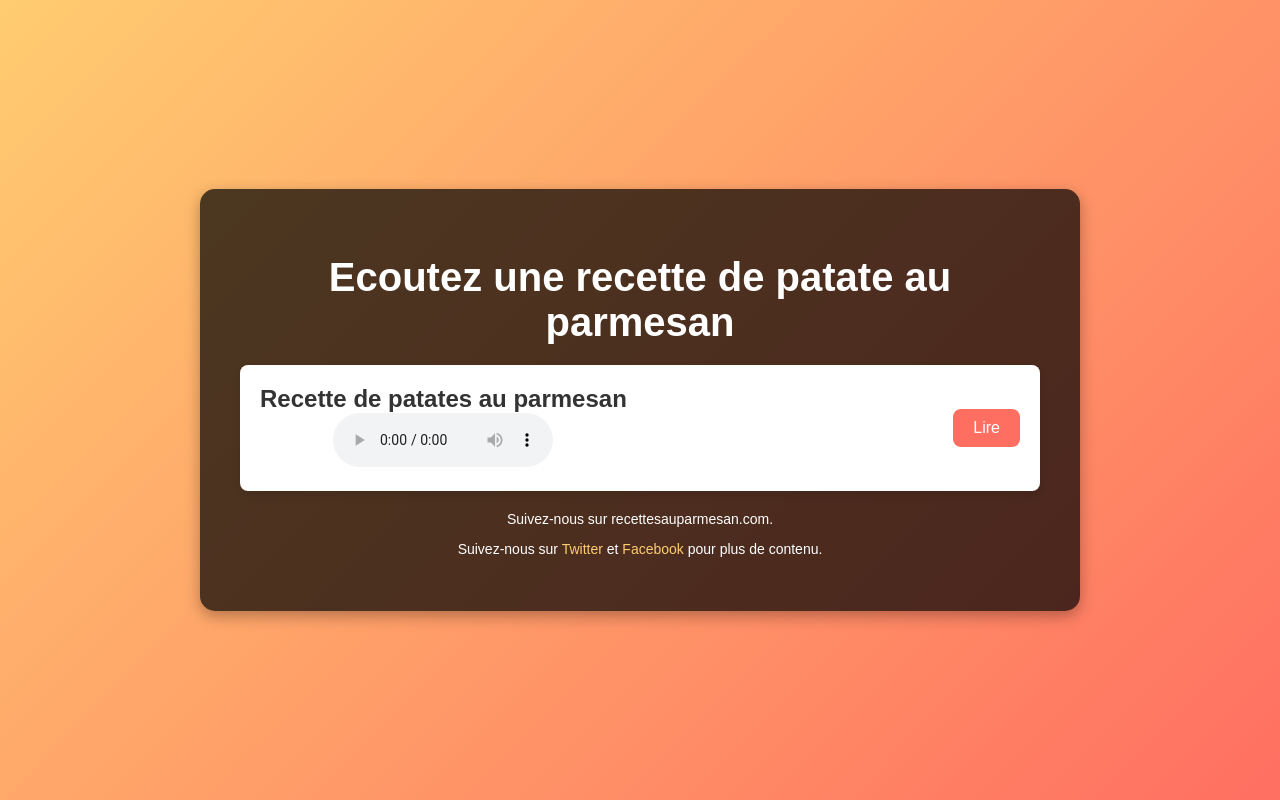
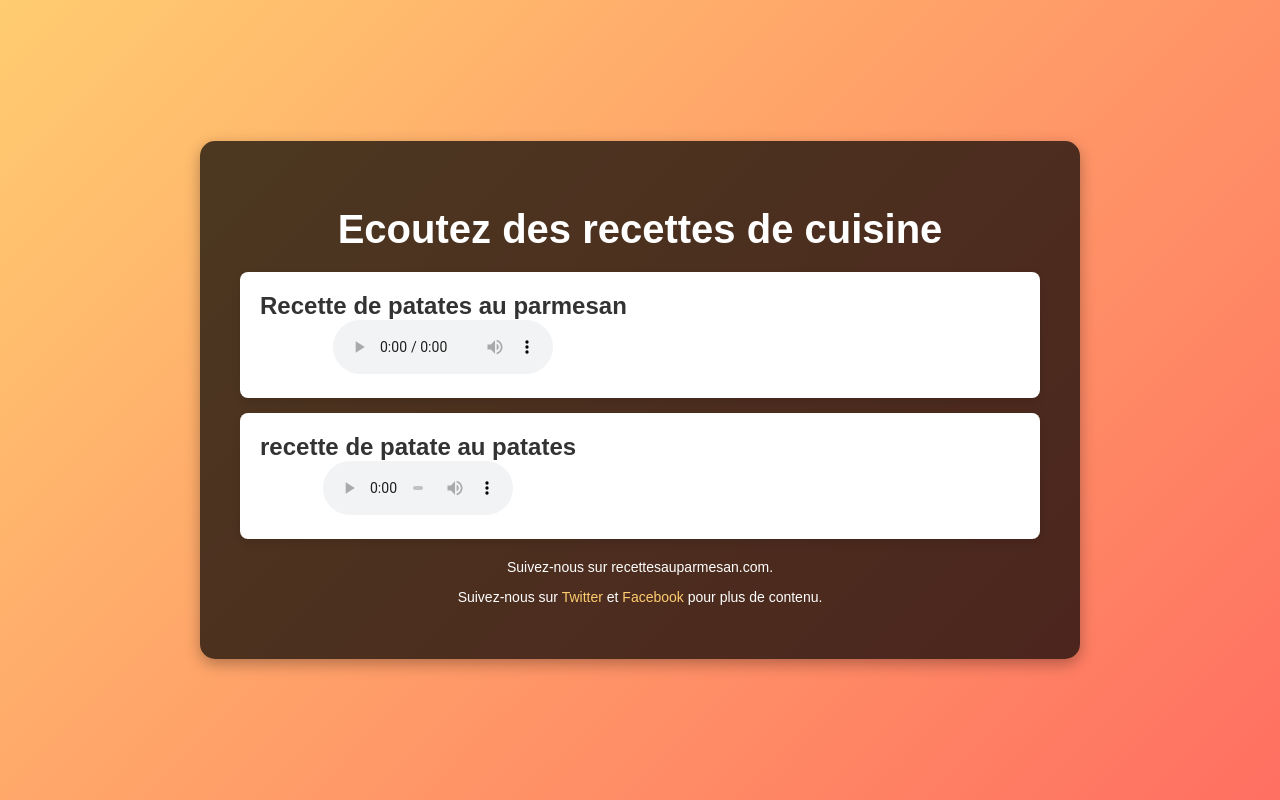
Before and after one commit to Doupidoux/exelentes-patates-au-parmesan, a plain HTML site: page index.html in a window 1280 px wide. Drawn offline with Linux system fonts and the light colour scheme.

Commit message:
Update index.html

```diff
--- a/index.html
+++ b/index.html
@@ -91,20 +91,29 @@
 <body>
 
     <div class="container">
-        <h1>Ecoutez une recette de patate au parmesan</h1>
+        <h1>Ecoutez des recettes de cuisine</h1>
 
         <ul class="book-list">
-            <!-- Livre avec votre voix -->
+            <!-- Première recette -->
             <li class="book-item">
                 <div>
                     <h2>Recette de patates au parmesan</h2>
-                    <!-- Remplacez "votre-voix.mp3" par le lien vers votre fichier audio -->
-                    <audio controls>
+                    <audio id="audio1" controls>
                         <source src="caca.mp3" type="audio/mp3">
                         Votre navigateur ne prend pas en charge l'élément audio.
                     </audio>
                 </div>
-                <button onclick="playAudio('audio1')">Lire</button>
+            </li>
+
+            <!-- Deuxième recette -->
+            <li class="book-item">
+                <div>
+                    <h2>recette de patate au patates</h2>
+                    <audio id="audio2" controls>
+                        <source src="popo.mp3" type="audio/mp3">
+                        Votre navigateur ne prend pas en charge l'élément audio.
+                    </audio>
+                </div>
             </li>
         </ul>
 
@@ -114,14 +123,5 @@
         </div>
     </div>
 
-    <script>
-        // Fonction pour jouer un livre audio
-        function playAudio(audioId) {
-            // Récupérer l'élément audio correspondant
-            const audio = document.querySelector(`#${audioId}`);
-            audio.play();
-        }
-    </script>
-
 </body>
 </html>
```
